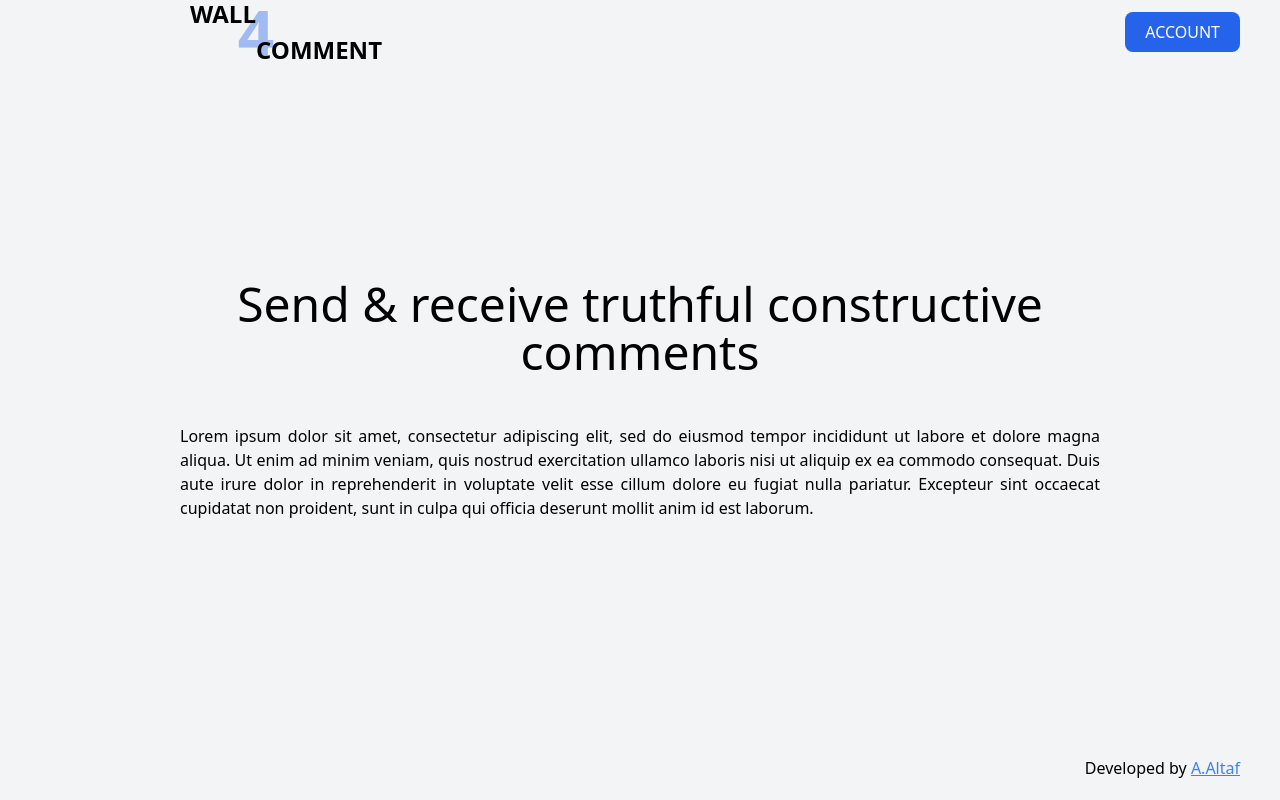
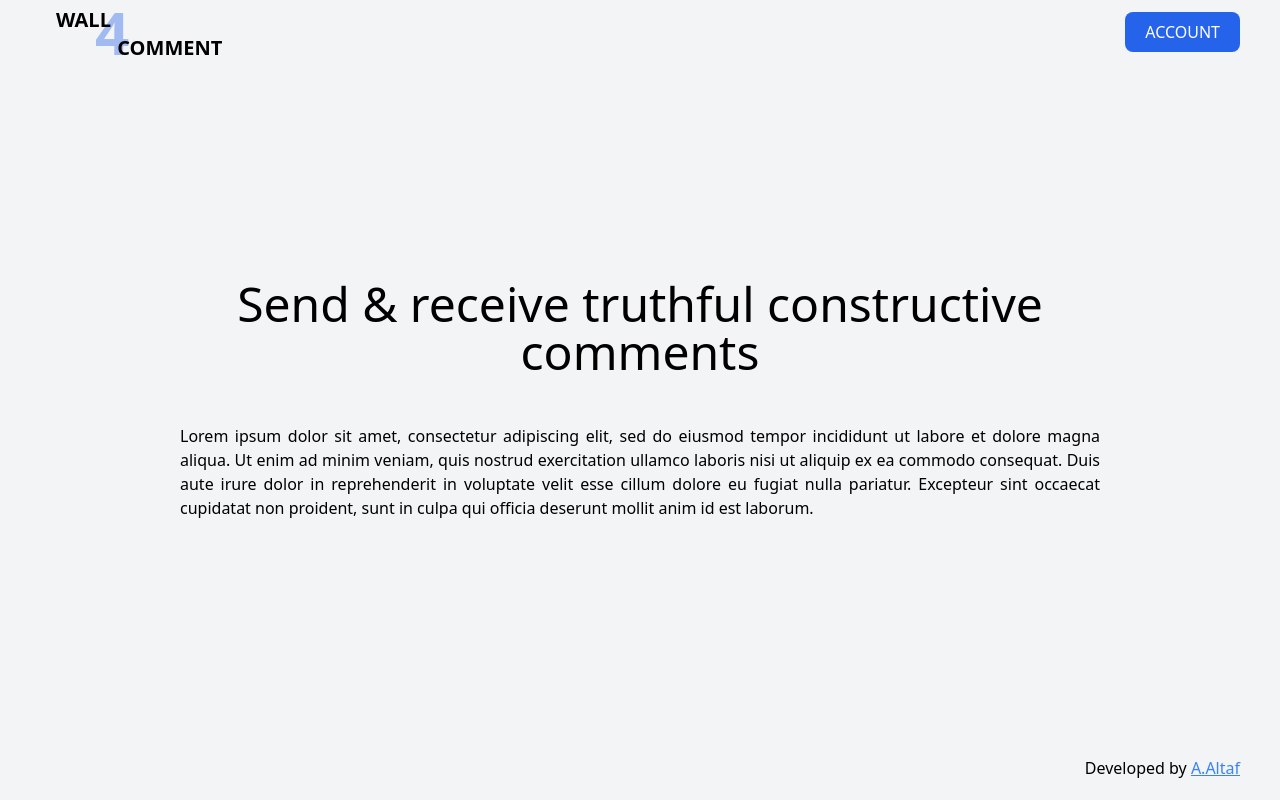
Before and after one commit to ma-altaf/wall4comment, a React (Create React App) app in the folder wall4comment/: page / in a window 1280 px wide. Built offline with nearby package versions, Linux system fonts and the light colour scheme; no server answers.

Commit message:
Visual updates
- Change Logo component
- Change Navbar component

```diff
--- a/wall4comment/src/components/Logo.js
+++ b/wall4comment/src/components/Logo.js
@@ -3,17 +3,31 @@ import React from "react";
 function Logo({ shrink = false }) {
     return (
         <div
-            className={`relative flex text-3xl md:text-5xl uppercase text-center justify-center items-center w-[32rem] h-fit pointer-events-none ${
-                shrink && "scale-50"
-            }`}
+            className={`relative flex uppercase text-center justify-center items-center h-fit pointer-events-none`}
         >
-            <h1 className="absolute -translate-y-3/4 -translate-x-1/2 font-bold w-fit block">
+            <h1
+                className={`font-bold w-fit block ${
+                    shrink
+                        ? "text-xl -translate-y-3 translate-x-4"
+                        : "-translate-y-6 translate-x-8 text-3xl"
+                }`}
+            >
                 wall
             </h1>
-            <h1 className="text-8xl md:text-9xl font-extrabold text-blue-600 lue text-opacity-40">
+            <h1
+                className={`font-extrabold text-blue-600 lue text-opacity-40 ${
+                    shrink ? "text-6xl" : "text-8xl"
+                }`}
+            >
                 4
             </h1>
-            <h1 className="absolute translate-y-3/4 translate-x-1/2 font-bold w-fit">
+            <h1
+                className={`font-bold w-fit ${
+                    shrink
+                        ? "text-xl translate-y-4 -translate-x-3"
+                        : "translate-y-8 -translate-x-6 text-3xl"
+                }`}
+            >
                 comment
             </h1>
         </div>
--- a/wall4comment/src/components/Navbar.js
+++ b/wall4comment/src/components/Navbar.js
@@ -3,8 +3,8 @@ import Logo from "./Logo";
 
 function Navbar() {
     return (
-        <div className="flex justify-between items-center w-full h-16 pr-10 z-50">
-            <Logo shrink={true} />
+        <div className="flex justify-between items-center w-full h-16 px-1 md:px-10 z-50">
+            <Logo shrink />
             <Link
                 className="bg-blue-600 w-fit h-fit px-5 py-2 rounded-lg uppercase text-white"
                 to="/signup"
```
